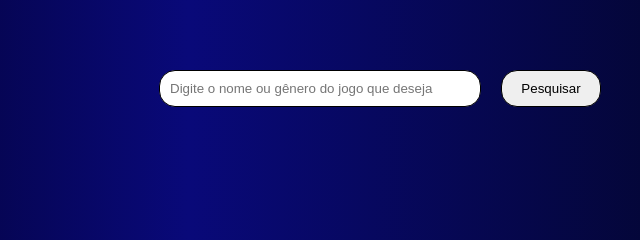
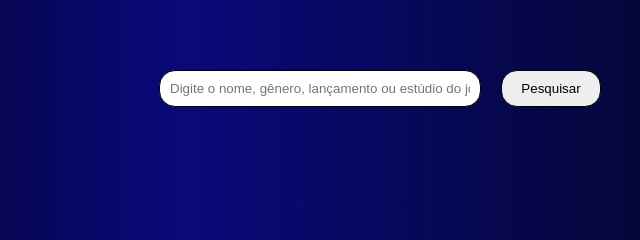
Before and after one commit to kauanconstancio/Imersao-DEV-Alura-Google-Gemini, a plain HTML site: page index.html in a window 1280 px wide. Shown: the part 302-542 px from the top of the page, 260-900 px from the left. Drawn offline with Linux system fonts and the light colour scheme.

Commit message:
Update index.html

```diff
--- a/index.html
+++ b/index.html
@@ -12,7 +12,7 @@
     </div>
     <div class="main">
         <section>
-            <input type="text" placeholder="Digite o nome ou gênero do jogo que deseja" id="campo-pesquisa">
+            <input type="text" placeholder="Digite o nome, gênero, lançamento ou estúdio do jogo que deseja" id="campo-pesquisa">
             <button onclick="pesquisar()">Pesquisar</button>
         </section>
         <div class="pesquisa" id="pesquisa"></div>
```
